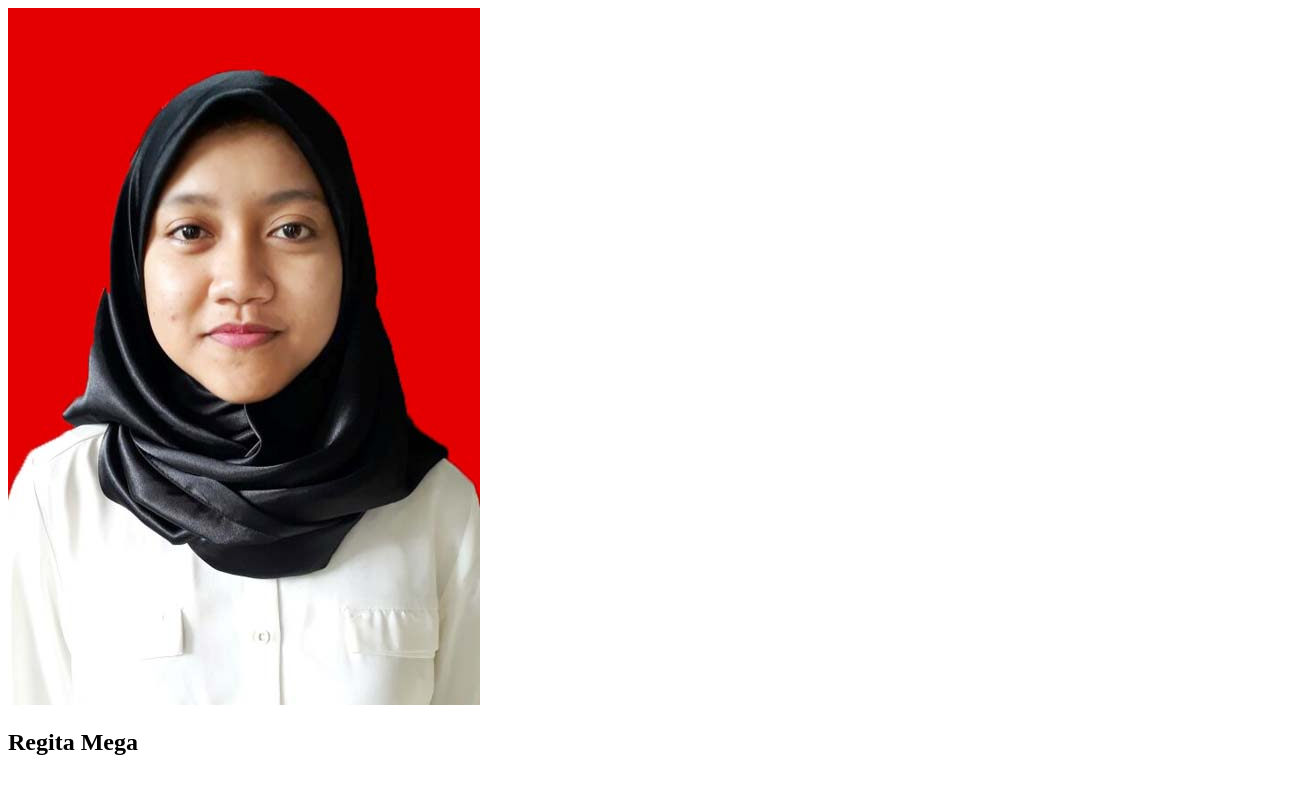
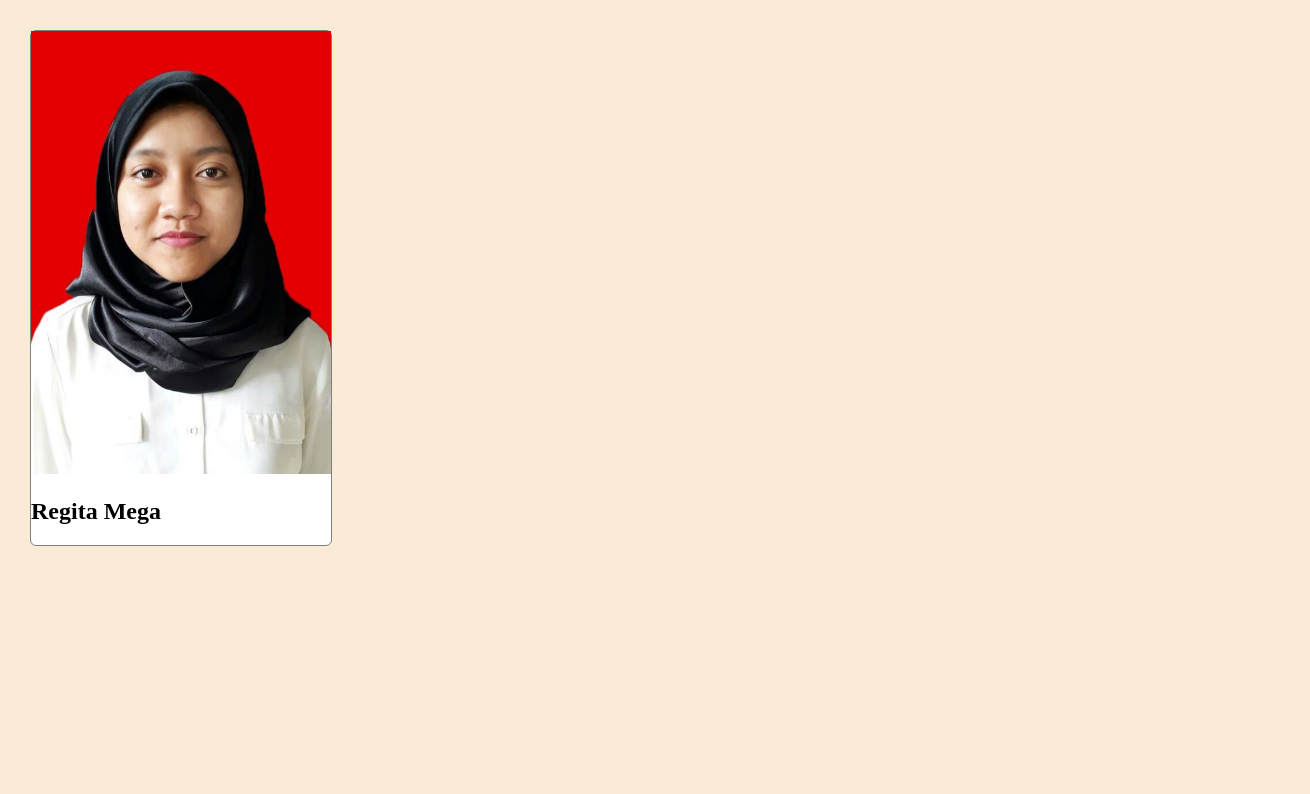
Before and after one commit to regitamegad/my-repo-from-remote, a plain HTML site: page index.html in a window 1280 px wide. Shown: the whole page, 1310 px wide, since content can reach past the window. Drawn offline with Linux system fonts and the light colour scheme.

Commit message:
“added initial style.css to style the profile”

```diff
--- a/index.html
+++ b/index.html
@@ -1,13 +1,13 @@
+
 <!DOCTYPE html>
 <html>
-  <head>
   </head>
-
+        <link rel="stylesheet" href="style.css">
+  </head>
   <body>
     <div id ="profile-container">
         <img id="profile-image" src="images/RegitaMega.jpg" alt="profile image" />
         <h2 id="profile-image" >Regita Mega</h2>
      </div>
   </body>
-
 </html>
--- /dev/null
+++ b/style.css
@@ -0,0 +1,21 @@
+body {
+    width: 100%;
+    margin: 30px;
+    background-color: antiquewhite;
+ }
+
+ #profile-container{
+    max-width: 300px;
+    background-color: white;
+    border: 1px solid gray;
+    border-radius: 6px;
+ }
+
+ #profile-image{
+    width: 100%;
+    height: auto;
+ }
+
+ #profile-name{
+    text-align: center;
+ }
```
